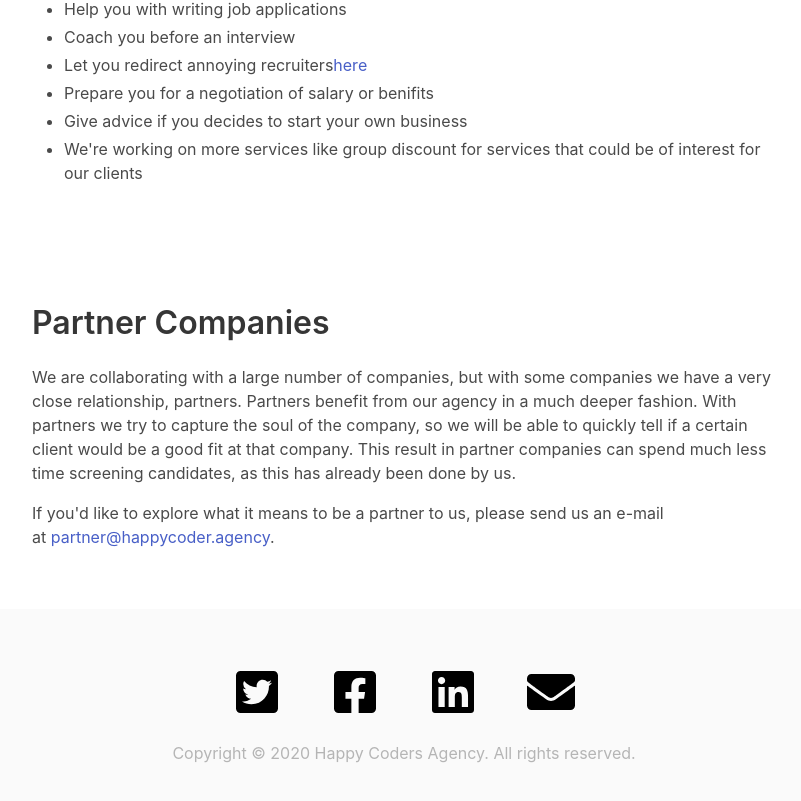
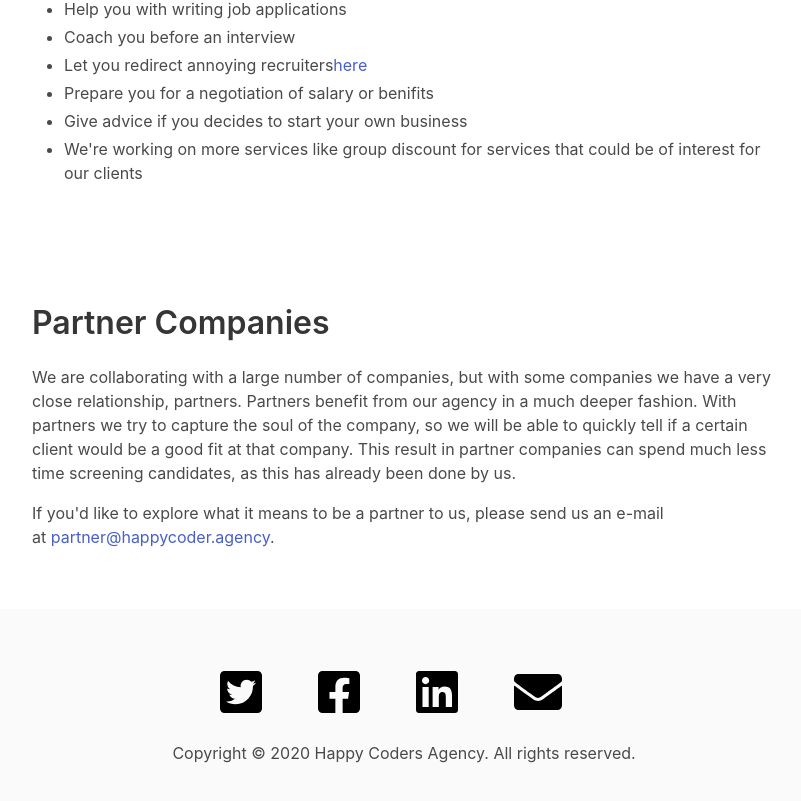
Before and after one commit to Happy-Coders-Agency/wappy-coders-agency-web, a Next.js app: page / in a window 1280 px wide. Shown: the part 3046-3847 px from the top of the page, without its empty margins (236-1037 px from the left). Built offline with nearby package versions, Linux system fonts and the light colour scheme.

Commit message:
Bulma optimizations

```diff
--- a/styles/main.scss
+++ b/styles/main.scss
@@ -1,2 +1,10 @@
 $primary: #b86bff;
-@import "../node_modules/bulma/bulma.sass";
+//@import "../node_modules/bulma/bulma.sass";
+@import '../node_modules/bulma/sass/utilities/_all.sass';
+@import '../node_modules/bulma/sass/base/_all.sass';
+@import '../node_modules/bulma/sass/components/navbar.sass';
+@import '../node_modules/bulma/sass/elements/_all.sass';
+@import '../node_modules/bulma/sass/grid/columns.sass';
+@import '../node_modules/bulma/sass/layout/_all.sass';
+@import '../node_modules/bulma/sass/form/shared.sass';
+@import '../node_modules/bulma/sass/form/input-textarea.sass';
```
